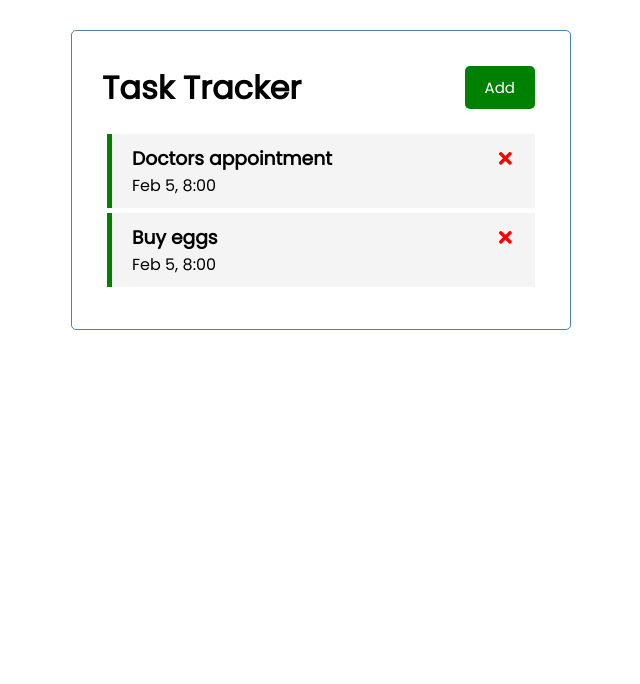
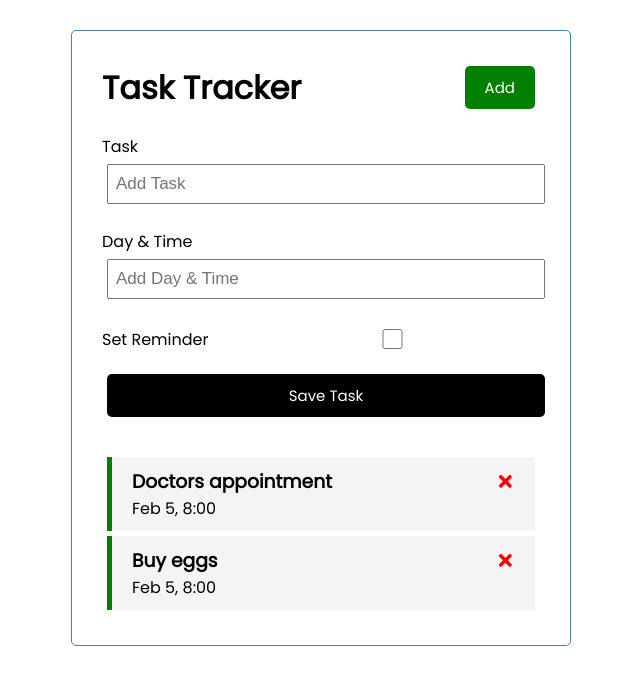
Before and after one commit to meibyhernandez/react_app_taskTracker, a React (Create React App) app: page / in a window 1280 px wide. Shown: the top 684 px of the page, without its empty margins (319-959 px from the left). Built offline with nearby package versions, Linux system fonts and the light colour scheme.

Commit message:
add new task on the list

```diff
--- a/src/App.js
+++ b/src/App.js
@@ -1,6 +1,7 @@
 import { useState } from "react"
 import Header from "./components/Header";
 import Tasks from "./components/Tasks";
+import AddTask from "./components/AddTask";
 
 function App() {
 
@@ -20,6 +21,14 @@
 
   ])
 
+  //Add task
+  const addTask = (task) => {
+    const id = Math.floor(Math.random()*1000 + 1)
+
+    const newTask = {id, ...task}
+    setTasks([...tasks, newTask])
+  }
+
   //Delete Task
   const deleteTask = (id) => {
     setTasks(tasks.filter((task)=>task.id !==id))
@@ -33,7 +42,10 @@
   return (
     <div className="container">
     <Header/>
-    {tasks.length>0 ? <Tasks tasks={tasks} onDelete={deleteTask} onToggle={toogleReminder}/>: 'No tasks to show '}
+    <AddTask onAdd={addTask}/>
+    {tasks.length>0 ? <Tasks tasks={tasks}
+    onDelete={deleteTask}
+    onToggle={toogleReminder}/>: 'No tasks to show '}
     </div>
   );
 }
--- /dev/null
+++ b/src/components/AddTask.js
@@ -0,0 +1,61 @@
+import { useState } from "react"
+
+
+
+const AddTask = ({onAdd}) => {
+
+    const[text, setText] = useState('')
+    const [day, setDay] = useState('')
+    const [reminder, setReminder] = useState(false)
+
+    const onSubmit = (e) =>{
+        e.preventDefault()
+
+        if(!text){
+            alert('Please add a new Task')
+            return
+        }
+
+        onAdd({text, day, reminder})
+
+        setText('')
+        setDay('')
+        setReminder(false)
+    }
+
+    return (
+        <form className='add-form' onSubmit={onSubmit}>
+          <div className='form-control'>
+            <label>Task</label>
+            <input
+              type='text'
+              placeholder='Add Task'
+              value={text}
+              onChange={(e) => setText(e.target.value)}
+            />
+          </div>
+          <div className='form-control'>
+            <label>Day & Time</label>
+            <input
+              type='text'
+              placeholder='Add Day & Time'
+              value={day}
+              onChange={(e) => setDay(e.target.value)}
+            />
+          </div>
+          <div className='form-control form-control-check'>
+            <label>Set Reminder</label>
+            <input
+              type='checkbox'
+              checked={reminder}
+              value={reminder}
+              onChange={(e) => setReminder(e.currentTarget.checked)}
+            />
+          </div>
+
+          <input type='submit' value='Save Task' className='btn btn-block' />
+        </form>
+      )
+    }
+
+export default AddTask
```
